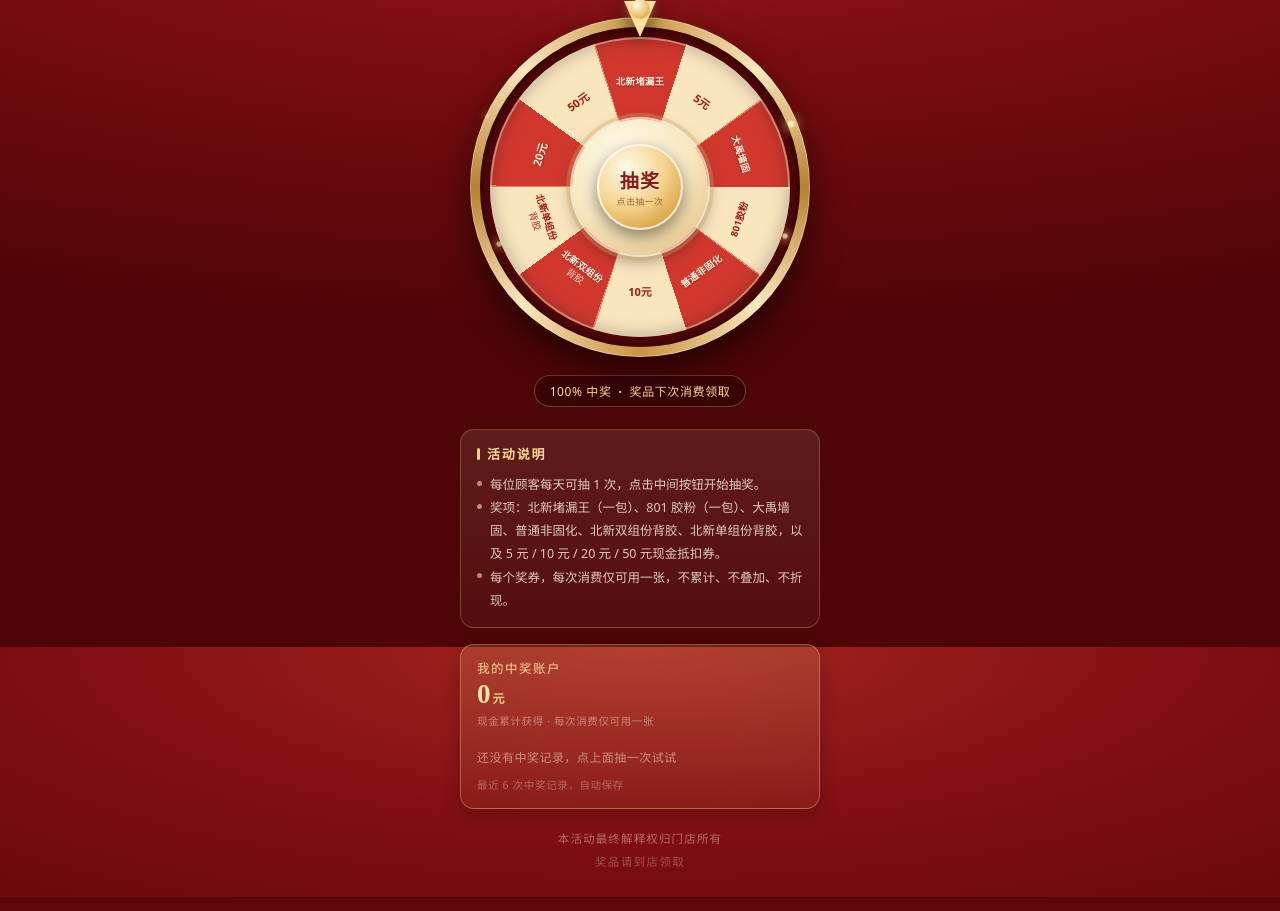
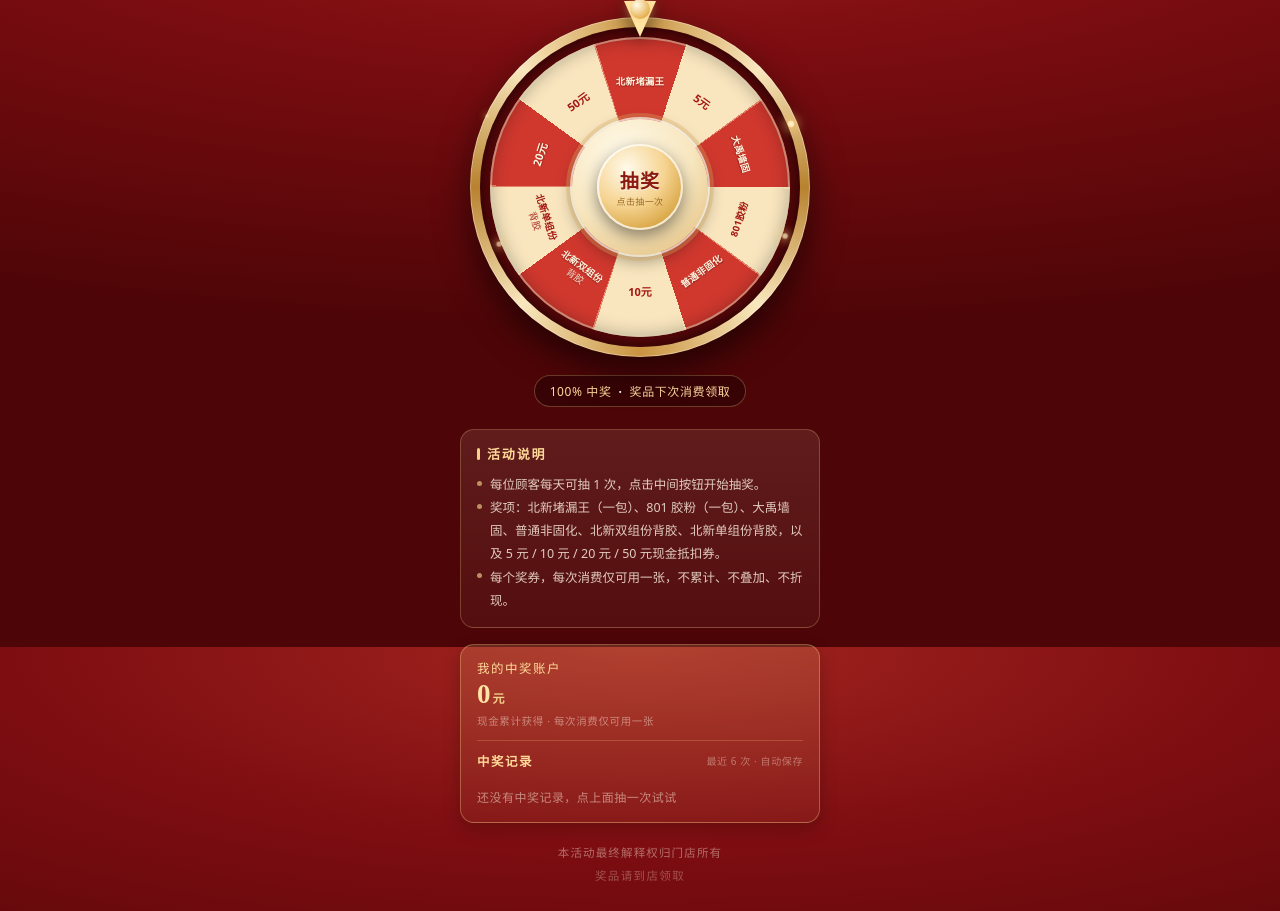
Before and after one commit to joyce3307/luck, a plain HTML site: page index.html in a window 1280 px wide. Shown: the part 153-1064 px from the top of the page. Drawn offline with Linux system fonts and the light colour scheme.

Commit message:
feat: add 中奖记录 title + clean css junk

```diff
--- a/index.html
+++ b/index.html
@@ -177,7 +177,13 @@ body{
 .acct .balance{font-family:"Songti SC","STSong",serif;font-weight:800;font-size:27px;color:#ffe4a6;line-height:1}
 .acct .balance small{font-size:12px;font-weight:600;margin-left:2px;color:#f3d18a}
 .acct .balance-note{font-size:10.5px;color:rgba(255,243,226,.45);margin-top:5px;letter-spacing:.06em}
-.acct .list{margin-top:10px;display:grid;grid-template-columns:1fr 1fr;gap:8px}
+.acct .acc-title{
+  margin-top:12px;padding-top:10px;display:flex;align-items:center;justify-content:space-between;
+  border-top:1px solid rgba(243,209,138,.22);
+}
+.acct .acc-title span{font-size:12.5px;color:#ffd998;letter-spacing:.12em;font-weight:700}
+.acct .acc-title em{font-style:normal;font-size:10px;color:rgba(255,243,226,.4);letter-spacing:.06em}
+.acct .list{margin-top:8px;display:grid;grid-template-columns:1fr 1fr;gap:8px}
 .vitem{border-radius:9px;padding:10px 8px;background:rgba(0,0,0,.22);position:relative;
   border:1px solid rgba(243,209,138,.18);min-height:46px;
   display:flex;flex-direction:column;align-items:center;justify-content:center;gap:5px;cursor:pointer}
@@ -265,8 +271,6 @@ body{
   background:linear-gradient(90deg,transparent,rgba(150,105,45,.4),transparent)}
 .note{font-size:11.5px;color:#8a6a3f;line-height:1.95;text-align:left;padding:0 2px}
 .note span{display:block;color:#a5441a;font-weight:600;letter-spacing:.08em;margin-bottom:4px}
-  background:linear-gradient(180deg,rgba(214,58,46,.1),rgba(214,58,46,.04));
-  border:1px dashed rgba(168,52,36,.45)}
 .qr{display:inline-block;background:#fff;padding:8px;border-radius:10px;line-height:0;
   box-shadow:0 3px 10px rgba(0,0,0,.15)}
 .qr table{border-collapse:collapse;margin:0 auto;background:#fff}
@@ -280,13 +284,6 @@ body{
 }
 .btn:active{transform:translateY(1px)}
 .mini{margin-top:9px;font-size:10.5px;color:#a08a63;letter-spacing:.06em}
-
-/* 核销输入 */
-  width:100%;margin:12px 0 4px;height:46px;border-radius:10px;
-  border:1px solid rgba(168,90,40,.35);background:#fffdf7;
-  text-align:center;font-size:22px;letter-spacing:.22em;text-transform:uppercase;
-  font-family:inherit;color:#8f1d16;outline:none;-webkit-appearance:none;
-}
 
 /* ===== 满屏彩带 ===== */
 .fx{position:fixed;inset:0;z-index:60;pointer-events:none;overflow:hidden}
@@ -362,8 +359,8 @@ body{
         <div class="balance-note">现金累计获得 · 每次消费仅可用一张</div>
       </div>
     </div>
+    <div class="acc-title"><span>中奖记录</span><em>最近 6 次 · 自动保存</em></div>
     <div class="list" id="accList"></div>
-    <div class="more">最近 6 次中奖记录，自动保存</div>
   </section>
 
   <div class="foot">
```
